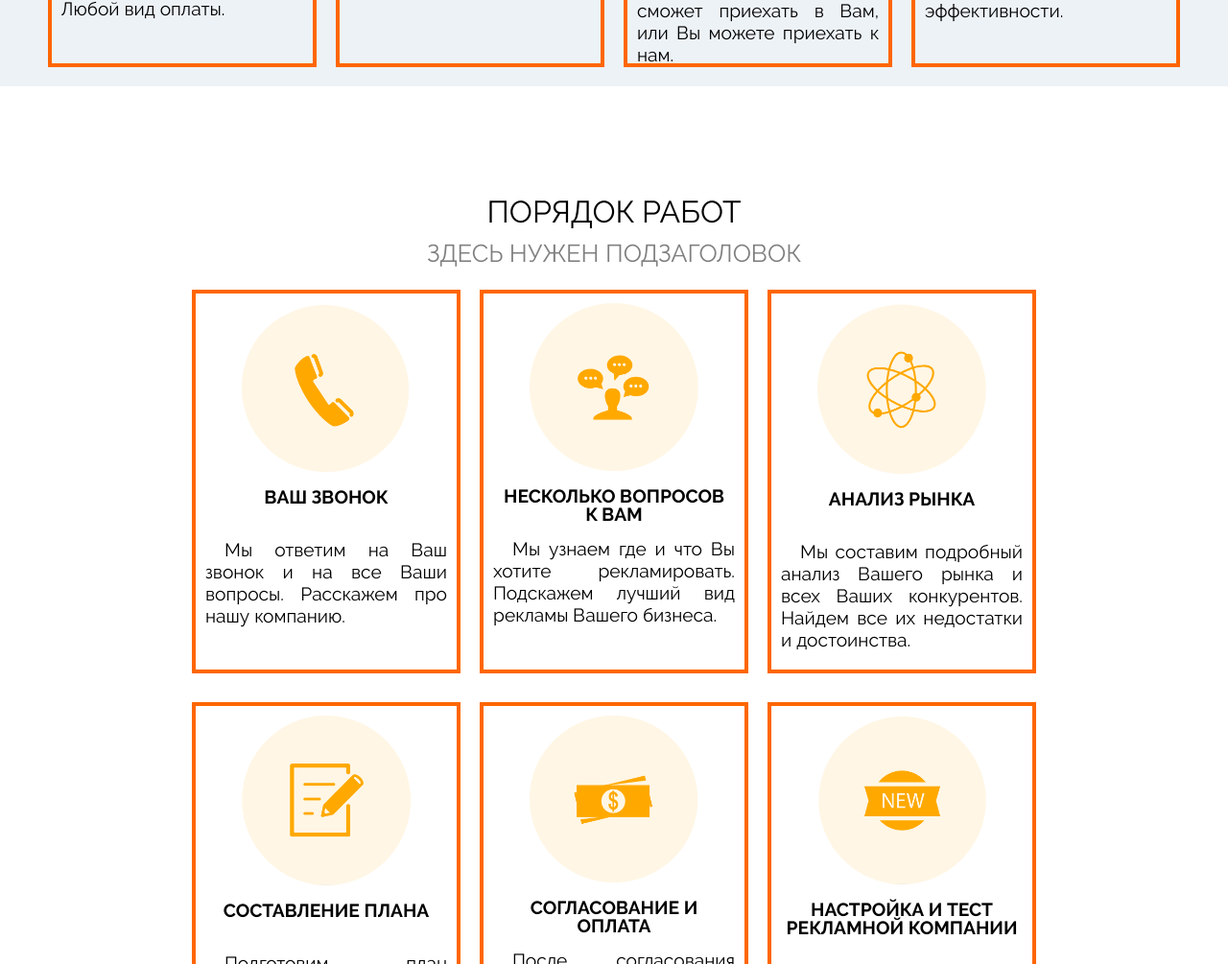
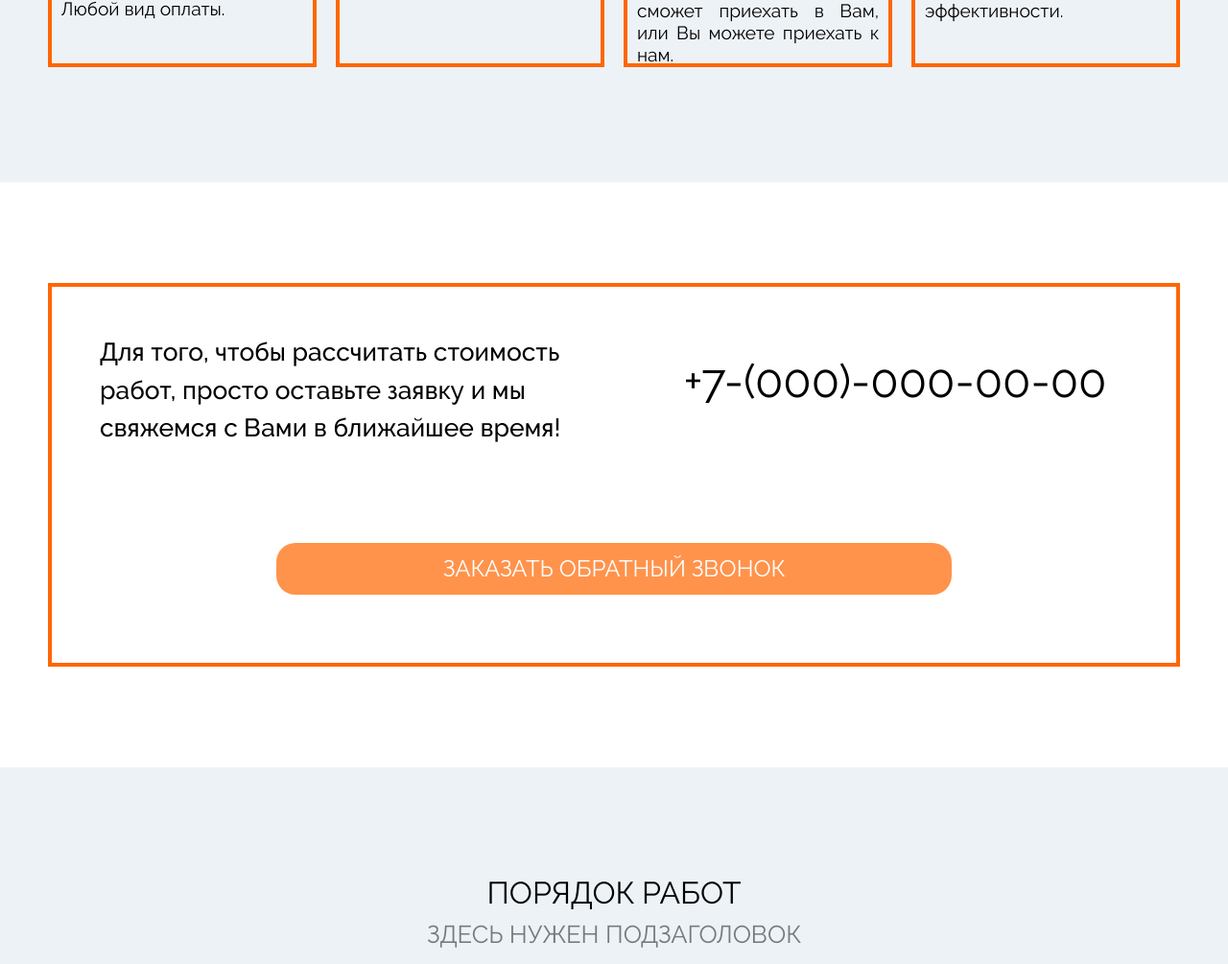
Before and after one commit to nlv/promote, a plain HTML site: page index.html in a window 1280 px wide. Shown: the part 1343-2348 px from the top of the page at 96% size. Drawn offline with nearby package versions, Linux system fonts and the light colour scheme.

Commit message:
раздел заказать обратный звонок

```diff
--- a/css/main.css
+++ b/css/main.css
@@ -136,7 +136,7 @@ body
 
 .navbar-phone
 {
-  font-size : 1.19999rem;
+  font-size : 1.8rem;
 }
 
 .navbar-toggle
@@ -175,6 +175,32 @@ body
   background-color : rgba(265,117,0,0.7);
 }
 
+.callback-button
+{
+  display         : flex;
+  width           : 100%;
+  justify-content : center;
+  align-items     : center;
+  font-size       : 2em;
+}
+
+.callback-button a
+{
+  width            : 60%;
+  padding          : 15px 15px 15px 15px;
+  background-color : rgba(255,102,0,0.7);
+  border-radius    : 20px 20px 20px 20px;
+  text-align       : center;
+  color            : #ffffff;
+  text-transform   : uppercase;
+  text-decoration  : none;
+}
+
+.callback-button a:hover
+{
+  background-color : rgba(265,117,0,0.7);
+}
+
 .page
 {
   padding-top    : -webkit-calc(95px + 5px);
@@ -182,6 +208,11 @@ body
   padding-top    : -ms-calc(95px + 5px);
   padding-top    : -o-calc(95px + 5px);
   padding-top    : calc(95px + 5px);
+  padding-bottom : -webkit-calc(95px + 5px);
+  padding-bottom : -moz-calc(95px + 5px);
+  padding-bottom : -ms-calc(95px + 5px);
+  padding-bottom : -o-calc(95px + 5px);
+  padding-bottom : calc(95px + 5px);
   width          : 100%;
   display        : flex;
   flex-direction : column;
@@ -228,6 +259,10 @@ body
   grid-template-columns : auto auto auto auto;
 }
 
+#p2
+{
+  background-color : #edf2f7;
+}
 
 #p2 .cards
 {
@@ -236,8 +271,7 @@ body
 
 #services
 {
-  background-color : #edf2f7;
-  height           : 1000px;
+  height : 1000px;
 }
 
 #services .cards
@@ -247,6 +281,7 @@ body
 
 .social-card
 {
+  background-color   : #edf2f7;
   display            : flex;
   justify-content    : space-around;
   align-items        : center;
@@ -340,6 +375,52 @@ body
   text-align  : justify;
   text-indent : 20px;
   line-height : 1.19999em;
+}
+
+.card2
+{
+  width          : 1180px;
+  height         : 400px;
+  display        : flex;
+  flex-direction : column;
+  border-color   : #ff6600;
+  border-width   : 4px;
+  border-style   : solid;
+  margin         : 5px 0 5px 0;
+}
+
+.card2 > div
+{
+  display         : flex;
+  flex-direction  : row;
+  justify-content : center;
+  align-items     : center;
+  height          : 100%;
+  padding-top     : 0;
+}
+
+.card2 > div > div
+{
+  display         : flex;
+  flex-direction  : column;
+  width           : 100%;
+  height          : 100%;
+  justify-content : center;
+}
+
+.card2 > div > div .text
+{
+  padding     : 20px 50px 0 50px;
+  font-size   : 2.2em;
+  line-height : 1.5em;
+  font-weight : 500;
+}
+
+.card2 > div > div .phone
+{
+  font-size  : 1.6em;
+  text-align : center;
+  font-size  : 4em;
 }
 
 .service-item
@@ -443,6 +524,12 @@ body
 }
 
 
+#p1_1 .cards
+{
+  grid-template-columns : auto auto auto auto;
+}
+
+
 #p2 .cards
 {
   grid-template-columns : auto auto auto;
--- a/index.html
+++ b/index.html
@@ -31,7 +31,6 @@
             <!-- <li><a href="#p1">Проекты</a></li> -->
             <li><a href="#p2">Порядок работ</a></li>
             <li><a href="#services">Услуги</a></li>
-            <li><a href="#p3">О студии</a></li>
             <li><a href="#p4">Контакты</a></li>
         </ul>
 
@@ -138,6 +137,36 @@
                 </p>
             </div>
         </div>
+
+    </section>
+
+    <section id="p1_1" class="page">
+
+            <div class="card2">
+                <div>
+                    <div>
+                        <p class="text">
+                            Для того, чтобы рассчитать стоимость работ,
+                            просто оставьте заявку и мы
+                            свяжемся с Вами в ближайшее время!
+                        </p>
+                    </div>
+                    <div>
+                        <p class="phone">
+                            +7-(000)-000-00-00
+                        </p>
+                    </div>
+                </div>
+                <div>
+                    <div class="callback-button">
+                        <a target="_self" href="#">
+                            <span class="callback-text">
+                                Заказать обратный звонок
+                            </span>
+                        </a>
+                    </div>
+                </div>
+            </div>
 
     </section>
 
```
Also changed, not shown: 1 other file.
